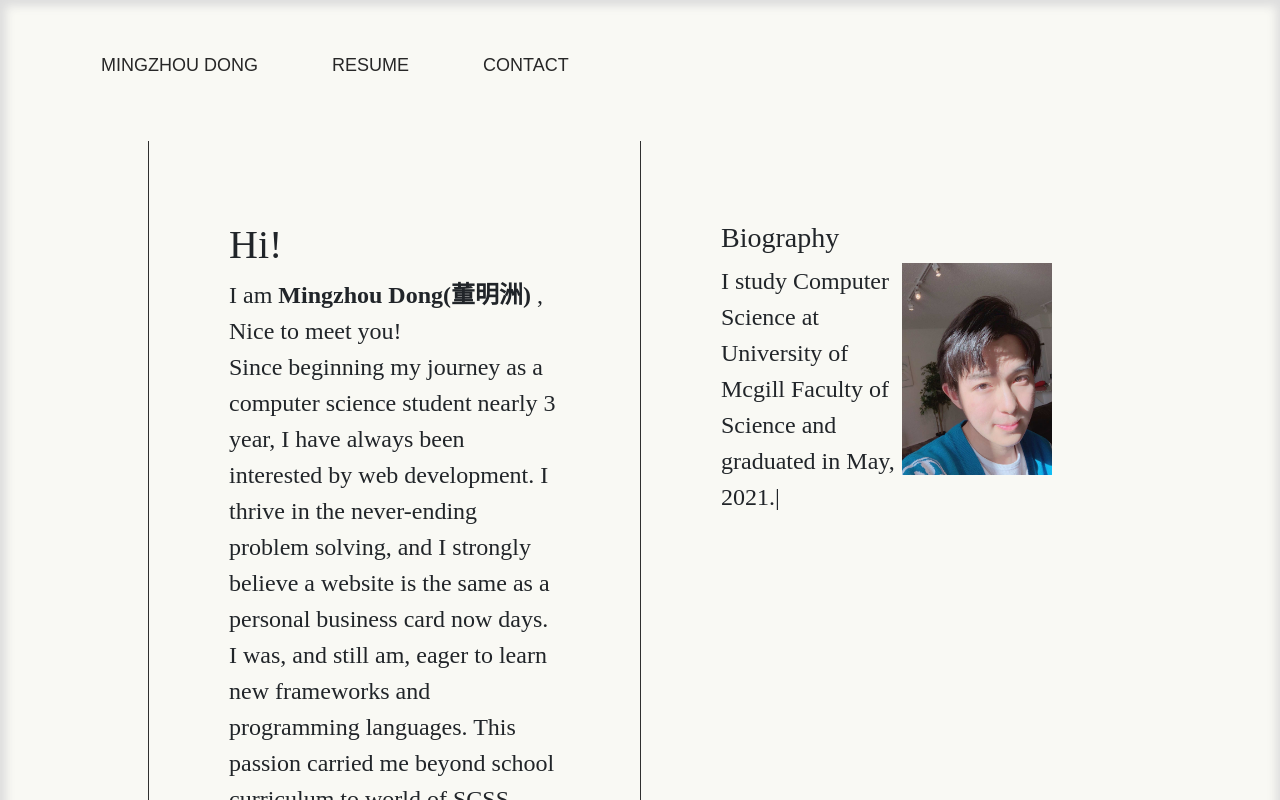
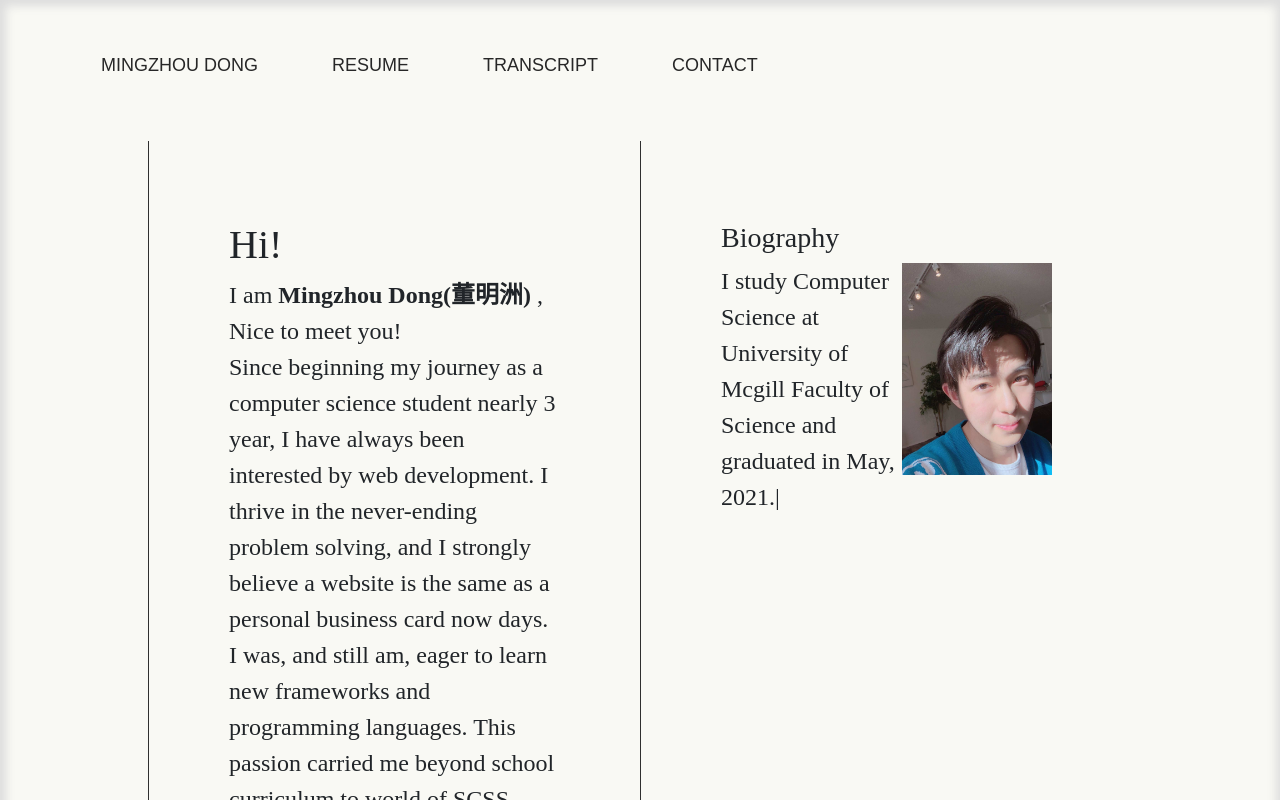
Before and after one commit to DongMZ1/personalweb2.0, a React (Create React App) app: page / in a window 1280 px wide. Shown: the top 800 px of the page. Built offline with nearby package versions, Linux system fonts and the light colour scheme; a web font is replaced by a local one.

Commit message:
add transcript

```diff
--- a/src/component/Nav.js
+++ b/src/component/Nav.js
@@ -2,6 +2,7 @@ import React from "react";
 import "../SCSS/main.scss";
 import {Link} from 'react-scroll'
 import pdf from '../Resume.pdf'
+import transcript from '../McgillTranscript.pdf'
 
 const Nav = () => {
   return (
@@ -13,6 +14,7 @@ const Nav = () => {
 
 
       <a href={pdf} style={{textDecoration: 'none'}}><span className="navitem_backgroundborder nav-item">Resume</span></a>
+      <a href={transcript} style={{textDecoration: 'none'}}><span className="navitem_backgroundborder nav-item">transcript</span></a>
 
       <Link to='spcontact' spy={true} smooth={true} duration={100} >
       <span className="navitem_backgroundborder nav-item">Contact</span>
```
Also changed, not shown: 1 other file (tests, documents, lock files or other folders).
